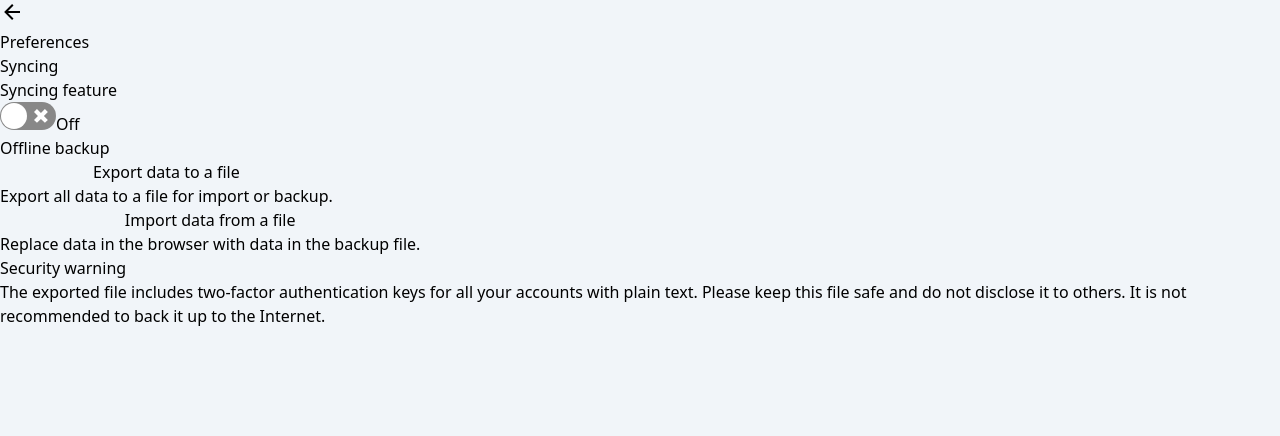
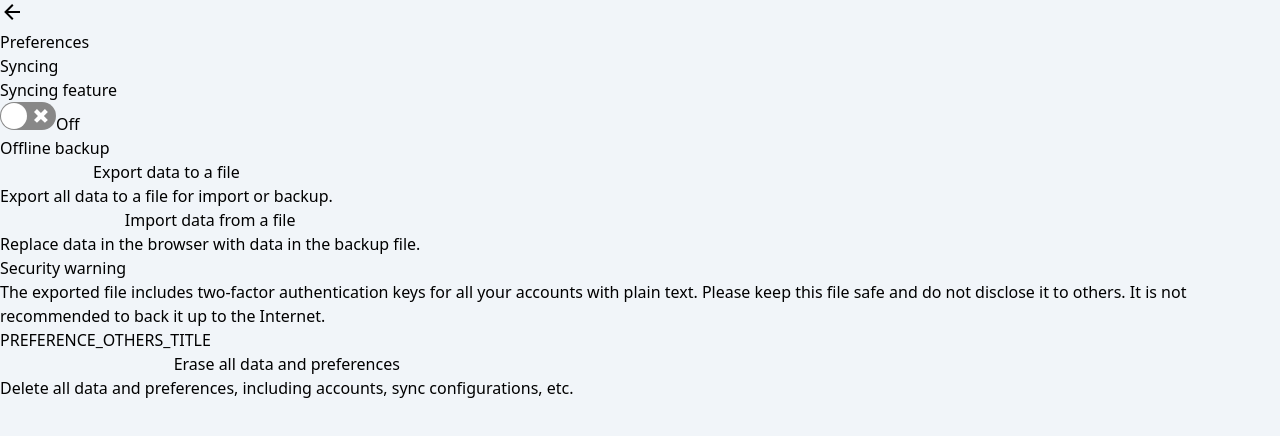
Before and after one commit to Astrian/dualcodes, a React (Vite) app: page /preferences in a window 1280 px wide. Shown: the top 436 px of the page. Built offline with nearby package versions, Linux system fonts and the light colour scheme.

Commit message:
Erase operation

```diff
--- a/src/i18n/en.ts
+++ b/src/i18n/en.ts
@@ -34,7 +34,10 @@ const en = {
 		"PREFERENCE_BACKUP_IMPORT": "Import data from a file",
 		"PREFERENCE_BACKUP_IMPORT_DESC": "Replace data in the browser with data in the backup file.",
 		"PREFERENCE_BACKUP_SECURITYTIP_TITLE": "Security warning",
-		"PREFERENCE_BACKUP_SECURITYTIP_BODY": "The exported file includes two-factor authentication keys for all your accounts with plain text. Please keep this file safe and do not disclose it to others. It is not recommended to back it up to the Internet."
+		"PREFERENCE_BACKUP_SECURITYTIP_BODY": "The exported file includes two-factor authentication keys for all your accounts with plain text. Please keep this file safe and do not disclose it to others. It is not recommended to back it up to the Internet.",
+		"PREFERENCE_OTHERS_ERASE_TITLE": "Erase all data and preferences",
+		"PREFERENCE_OTHERS_ERASE_DESC": "Delete all data and preferences, including accounts, sync configurations, etc.",
+		"PREFERENCE_OTHERS_ERASE_CONFIRM": "Are you sure to delete all data and preferences? This operation is irreversible.",
 	}
 }
 
--- a/src/i18n/zh_cn.ts
+++ b/src/i18n/zh_cn.ts
@@ -34,7 +34,10 @@ const en = {
 		"PREFERENCE_BACKUP_IMPORT": "从文件导入数据",
 		"PREFERENCE_BACKUP_IMPORT_DESC": "将浏览器中的数据替换为备份文件中的数据。",
 		"PREFERENCE_BACKUP_SECURITYTIP_TITLE": "安全提示",
-		"PREFERENCE_BACKUP_SECURITYTIP_BODY": "导出的文件会以明文存储包括你所有帐户的双因素验证密钥。请妥善保管此文件，不要泄露给他人。不建议将其备份至互联网位置。"
+		"PREFERENCE_BACKUP_SECURITYTIP_BODY": "导出的文件会以明文存储包括你所有帐户的双因素验证密钥。请妥善保管此文件，不要泄露给他人。不建议将其备份至互联网位置。",
+		"PREFERENCE_OTHERS_ERASE_TITLE": "抹掉所有数据和偏好设置",
+		"PREFERENCE_OTHERS_ERASE_DESC": "删除所有数据和偏好设置，包括帐户、同步配置等。",
+		"PREFERENCE_OTHERS_ERASE_CONFIRM": "你确定要删除所有数据和偏好设置吗？此操作不可逆。",
 	}
 }
 
--- a/src/pages/Preferences/index.tsx
+++ b/src/pages/Preferences/index.tsx
@@ -98,6 +98,13 @@ function Preferences() {
 		}
 	}
 
+	async function eraseAllData() {
+		if (!confirm(t('PREFERENCE_OTHERS_ERASE_CONFIRM'))) return
+
+		localStorage.clear()
+		window.location.replace('/')
+	}
+
 	return(<>
 		<section className='mx-3 lg:w-2/3 lg:mx-auto mt-4'>
 			<Topbar title={t('PREFERENCE_TITLE')} />
@@ -181,6 +188,15 @@ function Preferences() {
 						</div>
 					</PilledTableCell>
 			</PilledTable>
+
+			<PilledTable header={t('PREFERENCE_OTHERS_TITLE')}>
+				<PilledTableCell>
+					<button className="w-full text-left" onClick={eraseAllData}>
+						<div className="text-red-500">{t('PREFERENCE_OTHERS_ERASE_TITLE')}</div>
+						<div className="text-sm text-red-500/80">{t('PREFERENCE_OTHERS_ERASE_DESC')}</div>
+					</button>
+				</PilledTableCell>
+			</PilledTable>
 		</section>
 
 		{presentInitialSyncingDialog && <InitialSyncingDialog dismiss={() => {setPresentInitialSyncingDialog(false)}} launchSyncing={launchSyncing} />}
```
